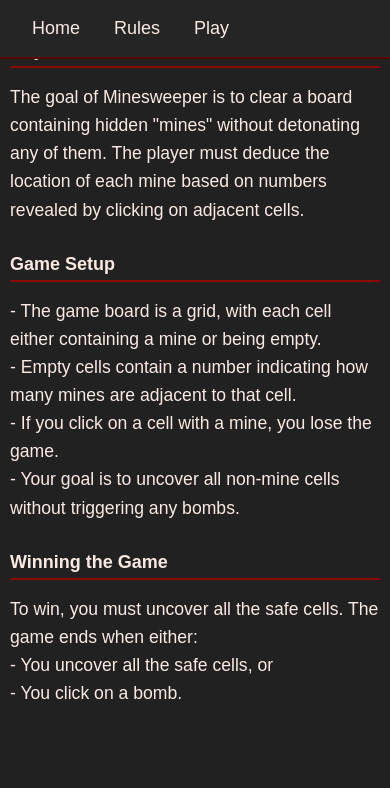
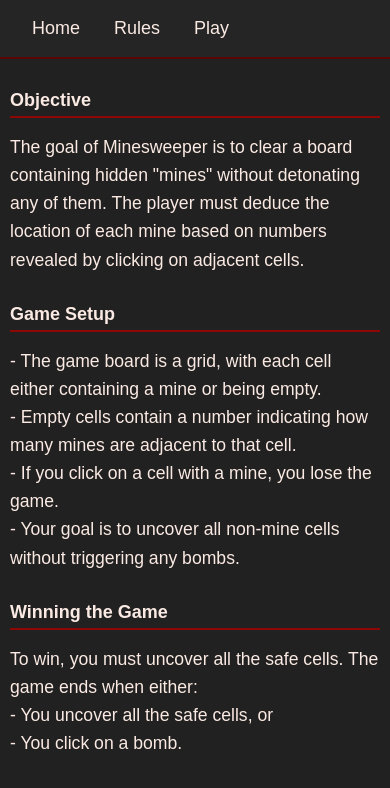
Before and after one commit to aneja5/Sahilpreet-aneja-project2, a React (Create React App) app: page /rules in a window 390 px wide. Shown: the top 788 px of the page. Built offline with nearby package versions, Linux system fonts and the light colour scheme.

Commit message:
Update RulesPage.css

```diff
--- a/src/components/RulesPage.css
+++ b/src/components/RulesPage.css
@@ -35,6 +35,7 @@
 @media (max-width: 768px) {
   .rules-content {
     padding: 10px;
+    padding-top: calc(var(--navbar-height, 60px));
     font-size: 14px;
   }
 
```
